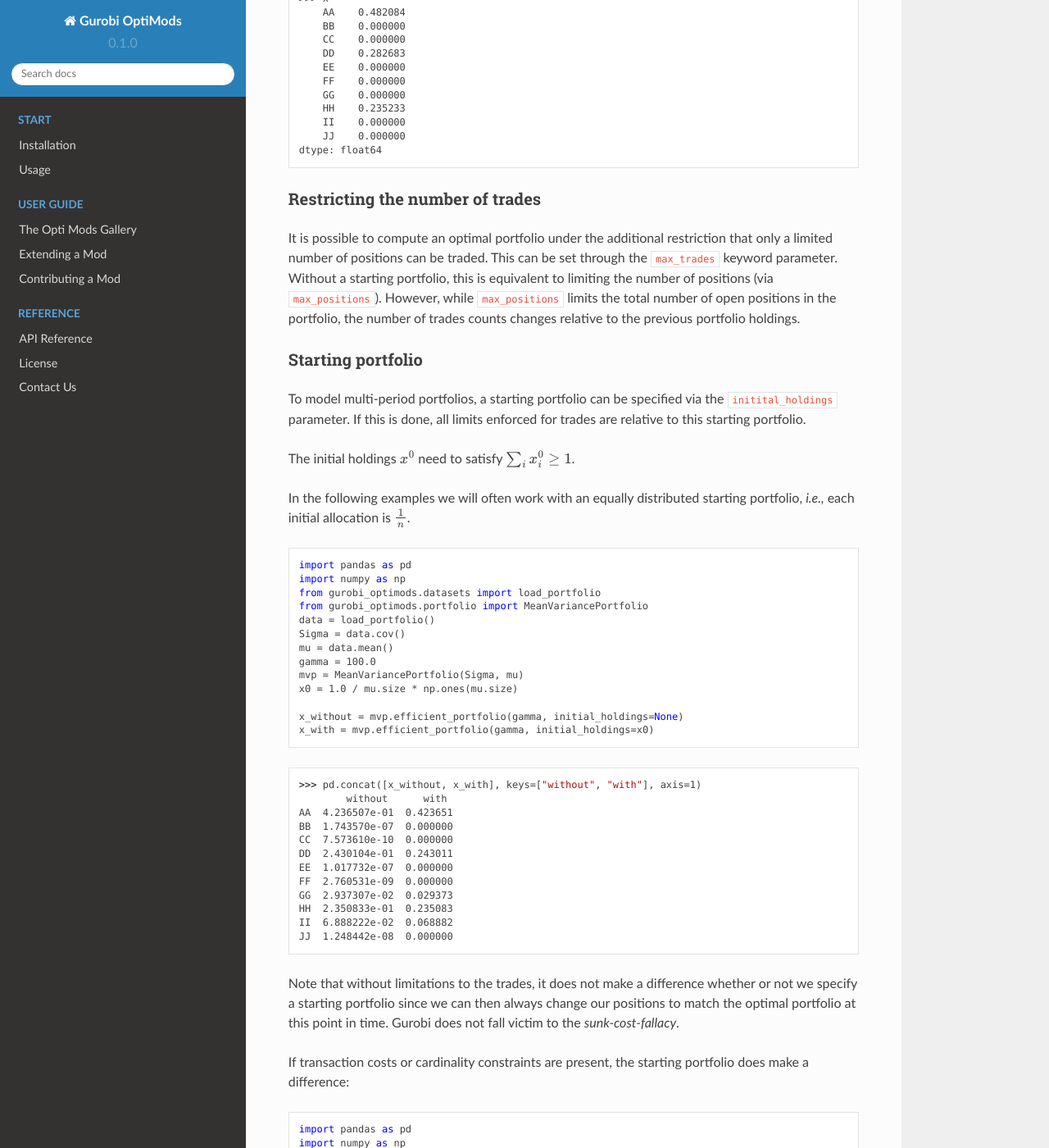
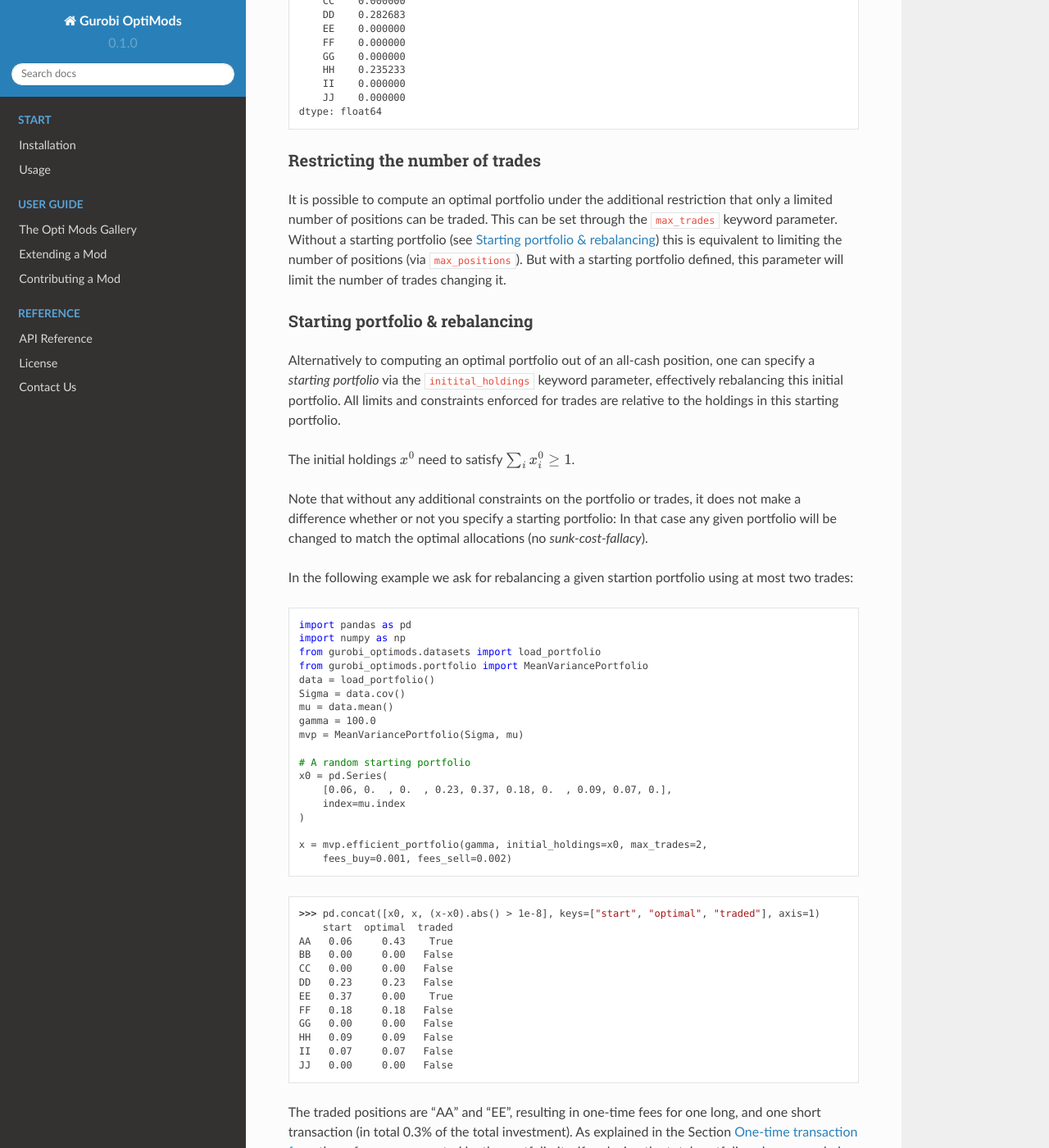
Before and after one commit to Gurobi/gurobi-optimods, a Sphinx documentation site: the page built from docs/source/mods/portfolio.rst, in a window 1280 px wide and 1400 px high, scrolled down 5555 px. Shown: the whole window at 82% size. Built offline with Sphinx 7.4.7 and the Read the Docs theme 2.0.0, drawn with Linux system fonts in a browser that asks for light colours; some of the changed text lies outside the part shown.

Commit message:
Adapt documentation for starting portfolio

```diff
--- a/docs/source/mods/portfolio.rst
+++ b/docs/source/mods/portfolio.rst
@@ -257,8 +257,8 @@ positions, totalling to about 14% of the wealth:
     >>> x[x<0].sum()
     -0.141226...
 
-Transaction fees
-~~~~~~~~~~~~~~~~
+One-time transaction fees
+~~~~~~~~~~~~~~~~~~~~~~~~~
 
 In order to take into account fixed costs per transaction suggested by the
 optimal portfolio :math:`x`, you can use the keyword parameters ``fees_buy``
@@ -307,11 +307,12 @@ thus reducing the total sum of the returned optimal portfolio:
 
     assert math.isclose(x.sum(), 0.95)
 
+
 Proportional transaction costs
 ~~~~~~~~~~~~~~~~~~~~~~~~~~~~~~
 
 You can define transaction costs *proportional to the transaction value* by
-using the ``costs_buy`` (for long positions) and ``costs_sell` (for short
+using the ``costs_buy`` (for long positions) and ``costs_sell`` (for short
 positions) keyword parameters as follows:
 
 .. testcode:: mod
@@ -356,6 +357,7 @@ thus reducing the total sum of the returned optimal portfolio:
     :hide:
 
     assert math.isclose(x.sum(), 1/(1+0.0025))
+
 
 Minimum position constraints
 ~~~~~~~~~~~~~~~~~~~~~~~~~~~~
@@ -412,14 +414,14 @@ the latter portfolio is free of "tiny" transactions.
     II  0.066809  0.063517
     JJ -0.030588  0.000000
 
+
 Restricting the number of open positions
 ~~~~~~~~~~~~~~~~~~~~~~~~~~~~~~~~~~~~~~~~
+
 It is possible to compute an optimal portfolio under the additional restriction
 that only a limited number of positions can be open.  This can be set through
-the ``max_positions`` keyword parameter.
-
-For the example above, restricting the
-total number of positions to three we get the following optimal portfolio.
+the ``max_positions`` keyword parameter.  For example, restricting the
+total number of open positions to three can be achieved as follows:
 
 .. testcode:: mod
 
@@ -463,29 +465,36 @@ The returned solution now suggests to trade only the assets "AA", "DD", "HH".
 	JJ    0.000000
     dtype: float64
 
+
 Restricting the number of trades
 ~~~~~~~~~~~~~~~~~~~~~~~~~~~~~~~~
 
 It is possible to compute an optimal portfolio under the additional restriction
 that only a limited number of positions can be traded.  This can be set through
-the ``max_trades`` keyword parameter.  Without a starting portfolio, this is
-equivalent to limiting the number of positions (via ``max_positions``).
-However, while ``max_positions`` limits the total number of open positions in
-the portfolio, the number of trades counts changes relative to the previous portfolio
-holdings.
+the ``max_trades`` keyword parameter.  Without a starting portfolio (see
+`Starting portfolio & rebalancing`_) this is equivalent to limiting the number
+of positions (via ``max_positions``).  But with a starting portfolio defined,
+this parameter will limit the number of trades changing it.
 
 
-Starting portfolio
-~~~~~~~~~~~~~~~~~~
+Starting portfolio & rebalancing
+~~~~~~~~~~~~~~~~~~~~~~~~~~~~~~~~
 
-To model multi-period portfolios, a starting portfolio can be specified via the
-``initital_holdings`` parameter.  If this is done, all limits enforced for
-trades are relative to this starting portfolio.
+Alternatively to computing an optimal portfolio out of an all-cash position,
+one can specify a *starting portfolio* via the ``initital_holdings`` keyword
+parameter, effectively rebalancing this initial portfolio.  All limits and
+constraints enforced for trades are relative to the holdings in this starting
+portfolio.
 
 The initial holdings :math:`x^0` need to satisfy :math:`\sum_i x^0_i \geq 1`.
 
-In the following examples we will often work with an equally distributed
-starting portfolio, *i.e.,* each initial allocation is :math:`\tfrac 1n`.
+Note that without any additional constraints on the portfolio or trades, it
+does not make a difference whether or not you specify a starting portfolio: In
+that case any given portfolio will be changed to match the optimal allocations
+(no *sunk-cost-fallacy*).
+
+In the following example we ask for rebalancing a given startion portfolio
+using at most two trades:
 
 .. testcode:: mod
 
@@ -498,10 +507,15 @@ starting portfolio, *i.e.,* each initial allocation is :math:`\tfrac 1n`.
     mu = data.mean()
     gamma = 100.0
     mvp = MeanVariancePortfolio(Sigma, mu)
-    x0 = 1.0 / mu.size * np.ones(mu.size)
 
-    x_without = mvp.efficient_portfolio(gamma, initial_holdings=None)
-    x_with = mvp.efficient_portfolio(gamma, initial_holdings=x0)
+    # A random starting portfolio
+    x0 = pd.Series(
+        [0.06, 0.  , 0.  , 0.23, 0.37, 0.18, 0.  , 0.09, 0.07, 0.],
+        index=mu.index
+    )
+
+    x = mvp.efficient_portfolio(gamma, initial_holdings=x0, max_trades=2,
+        fees_buy=0.001, fees_sell=0.002)
 
 .. testoutput:: mod
     :hide:
@@ -519,118 +533,26 @@ starting portfolio, *i.e.,* each initial allocation is :math:`\tfrac 1n`.
 .. doctest:: mod
     :options: +NORMALIZE_WHITESPACE
 
-    >>> pd.concat([x_without, x_with], keys=["without", "with"], axis=1)
-            without      with
-    AA  4.236507e-01  0.423651
-    BB  1.743570e-07  0.000000
-    CC  7.573610e-10  0.000000
-    DD  2.430104e-01  0.243011
-    EE  1.017732e-07  0.000000
-    FF  2.760531e-09  0.000000
-    GG  2.937307e-02  0.029373
-    HH  2.350833e-01  0.235083
-    II  6.888222e-02  0.068882
-    JJ  1.248442e-08  0.000000
+    >>> pd.concat([x0, x, (x-x0).abs() > 1e-8], keys=["start", "optimal", "traded"], axis=1)
+        start  optimal  traded
+    AA   0.06     0.43    True
+    BB   0.00     0.00   False
+    CC   0.00     0.00   False
+    DD   0.23     0.23   False
+    EE   0.37     0.00    True
+    FF   0.18     0.18   False
+    GG   0.00     0.00   False
+    HH   0.09     0.09   False
+    II   0.07     0.07   False
+    JJ   0.00     0.00   False
 
-Note that without limitations to the trades, it does not make a difference
-whether or not we specify a starting portfolio since we can then always change
-our positions to match the optimal portfolio at this point in time.  Gurobi
-does not fall victim to the *sunk-cost-fallacy*.
-
-If transaction costs or cardinality constraints are present, the starting
-portfolio does make a difference:
-
-.. testcode:: mod
-
-    import pandas as pd
-    import numpy as np
-    from gurobi_optimods.datasets import load_portfolio
-    from gurobi_optimods.portfolio import MeanVariancePortfolio
-    data = load_portfolio()
-    Sigma = data.cov()
-    mu = data.mean()
-    gamma = 100.0
-    mvp = MeanVariancePortfolio(Sigma, mu)
-    x0 = 1.0 / mu.size * np.ones(mu.size)
-
-    x = mvp.efficient_portfolio(gamma, initial_holdings=x0, max_trades=3)
-
-.. testoutput:: mod
-    :hide:
-
-    ...
-    Optimize a model with 123 rows, 130 columns and 300 nonzeros
-    ...
-    Model has 55 quadratic objective terms
-    ...
+The traded positions are "AA" and "EE", resulting in one-time fees for one
+long, and one short transaction (in total 0.3% of the total investment).  As
+explained in the Section `One-time transaction fees`_, these fees are accounted
+by the portfolio itself, reducing the total portfolio value as needed:
 
 .. doctest:: mod
     :options: +NORMALIZE_WHITESPACE
 
-    >>> x
-    AA    0.1
-    BB    0.0
-    CC    0.0
-    DD    0.1
-    EE    0.1
-    FF    0.1
-    GG    0.1
-    HH    0.3
-    II    0.1
-    JJ    0.1
-    dtype: float64
-
-Since we limited the number of trades, only three trades were executed: "BB"
-and "CC" were sold and more "HH" was bought.
-
-
-Note that going from a long to a short position (or the other way around) for
-the same asset is counted as two trades.  (We close one position and open
-another.) Let us look at an example with leverage:
-
-.. testcode:: mod
-
-    import pandas as pd
-    import numpy as np
-    from gurobi_optimods.datasets import load_portfolio
-    from gurobi_optimods.portfolio import MeanVariancePortfolio
-    data = load_portfolio()
-    Sigma = data.cov()
-    mu = data.mean()
-    gamma = 100.0
-    mvp = MeanVariancePortfolio(Sigma, mu)
-    x0 = 1.0 / mu.size * np.ones(mu.size)
-
-    x = mvp.efficient_portfolio(gamma, initial_holdings=x0, max_trades=5, max_total_short=0.1)
-
-.. testoutput:: mod
-    :hide:
-
-    ...
-    Optimize a model with 123 rows, 130 columns and 330 nonzeros
-    ...
-    Model has 55 quadratic objective terms
-    ...
-
-
-.. doctest:: mod
-    :options: +NORMALIZE_WHITESPACE
-
-    >>> x
-    AA    0.5
-    BB    0.0
-    CC   -0.1
-    DD    0.1
-    EE    0.1
-    FF    0.1
-    GG    0.1
-    HH    0.1
-    II    0.1
-    JJ    0.0
-    dtype: float64
-
-In this example, we were allowed five trades:
-
-* Sell existing positions in "BB", "CC", and "JJ".
-* Open a short position in "CC".
-* Buy "AA".
+    >>> print(rount(x.sum(), ndigits=6))
+    0.997
```
